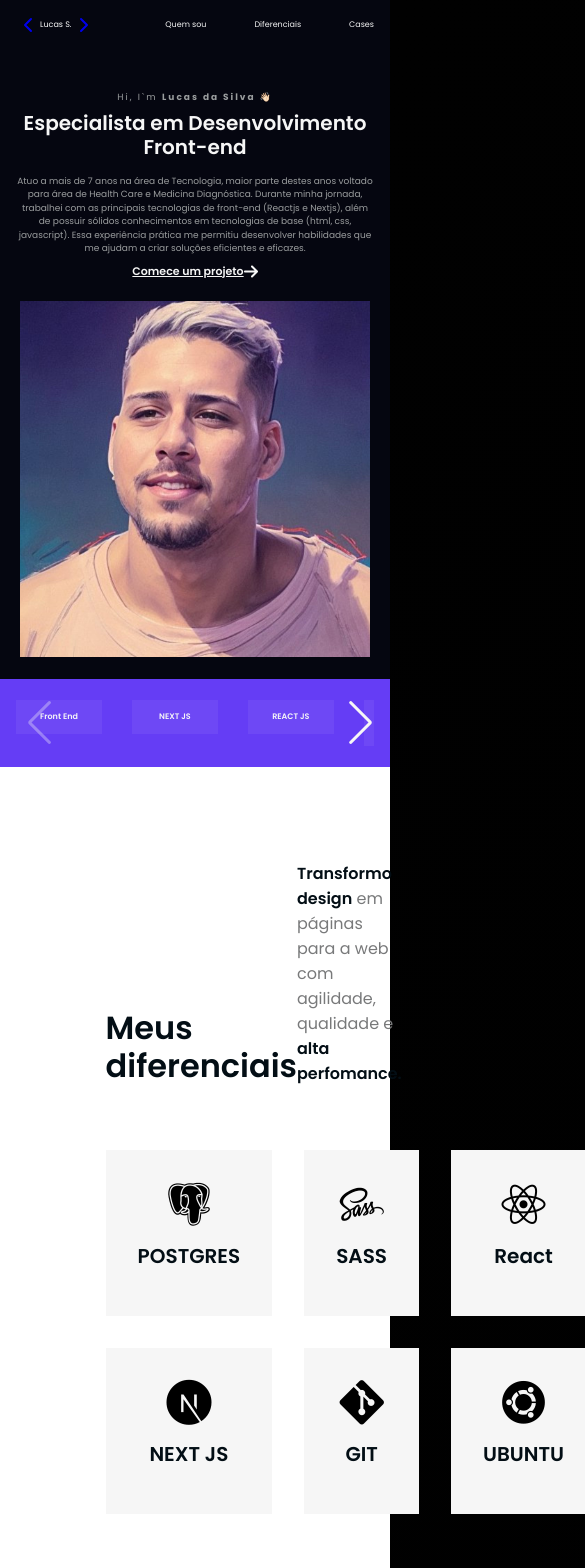
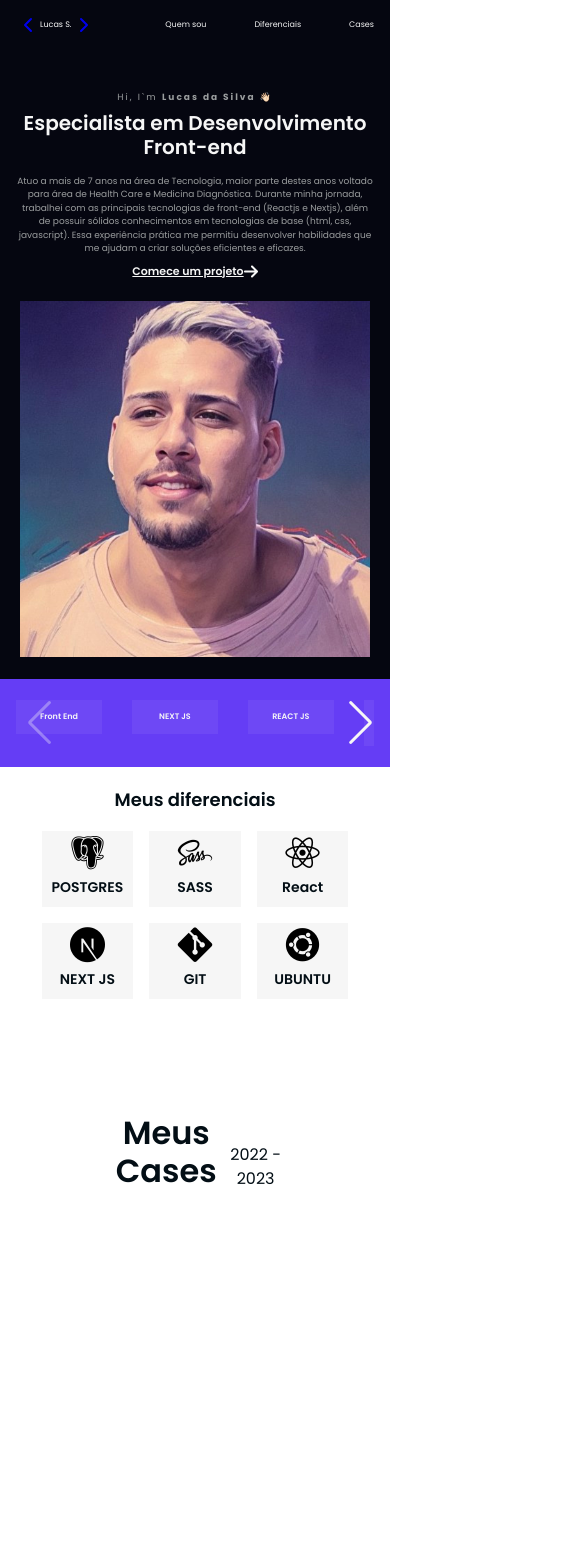
Before and after one commit to LucasBlunTT/portfolio-nextjs, a Next.js app: page / in a window 390 px wide. Shown: the top 1568 px of the page, 585 px wide, since content can reach past the window. Built offline with nearby package versions, Linux system fonts and the light colour scheme.

Commit message:
Diferentials responsived

```diff
--- a/src/components/Differential/styles.js
+++ b/src/components/Differential/styles.js
@@ -1,4 +1,4 @@
-import { styled } from "@stitches/react"
+import { styled } from '../../styles';
 
 export const DifferentialStyle = styled('section', {
     padding: '11.7rem 11.2rem',
@@ -39,4 +39,73 @@ export const DifferentialStyle = styled('section', {
         gap: 32,
     },
 
+    '@tmd': {
+        padding: '2.7rem 3.2rem',
+
+        '.title': {
+            marginBottom: 21,
+
+            h2: {
+                fontSize: 26,
+            },
+
+            p: {
+                maxWidth: 354,
+                fontSize: 14,
+            },
+        },
+    },
+
+    '@sm': {
+        '.title': {
+            h2: {
+                fontSize: 18,
+            },
+
+            p: {
+                maxWidth: 282,
+                fontSize: 10,
+            },
+        },
+
+        '.differential-description': {
+            gap: 16,
+
+            '& > div': {
+                maxWidth: '100%',
+                padding: 12,
+
+                '.icon': {
+                    marginBottom: 7,
+
+                    i: {
+                        fontSize: 35,
+                    },
+                },
+
+                h3: {
+                    fontSize: 14,
+                    marginBottom: 7,
+                },
+            },
+        },
+    },
+
+    '@xs': {
+        '.title': {
+            justifyContent: 'center',
+        },
+
+
+        p: {
+            display: 'none',
+        },
+
+        '.differential-description': {
+            '& > div': {
+                padding: 4,
+            },
+        },
+    },
+
 })
--- a/src/components/SectioHero/styles.js
+++ b/src/components/SectioHero/styles.js
@@ -137,7 +137,7 @@ export const SectionStyle = styled('section', {
 
         [`${Container}`]: {
             '.hero-left': {
-                maxWidth: 358,
+                maxWidth: 418,
                 marginTop: 20,
 
                 h5: {
--- a/src/styles/global.js
+++ b/src/styles/global.js
@@ -14,6 +14,7 @@ export const globalStyles = globalCss({
     '@md': {
       fontSize: '50%',
     },
+
   },
   body: {
     background: 'linear-gradient(119.36deg, #010101 0%, #000000 100%);',
```
